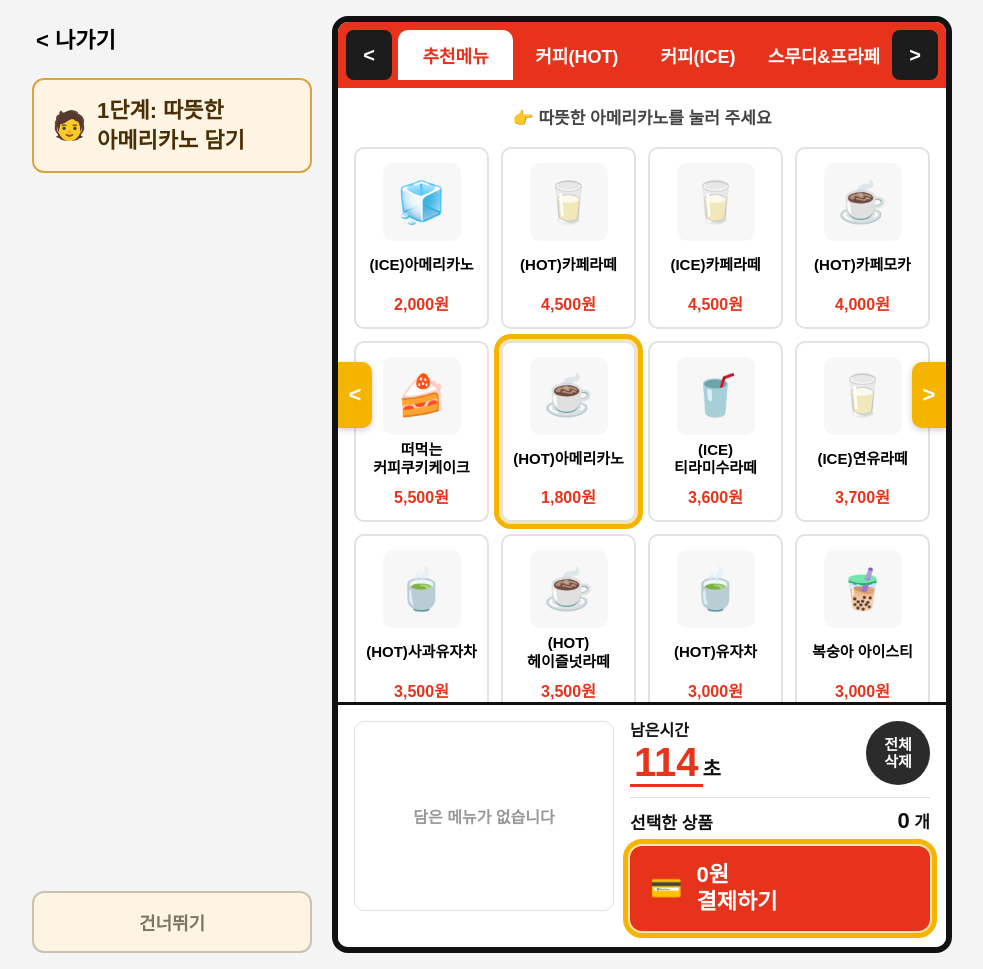
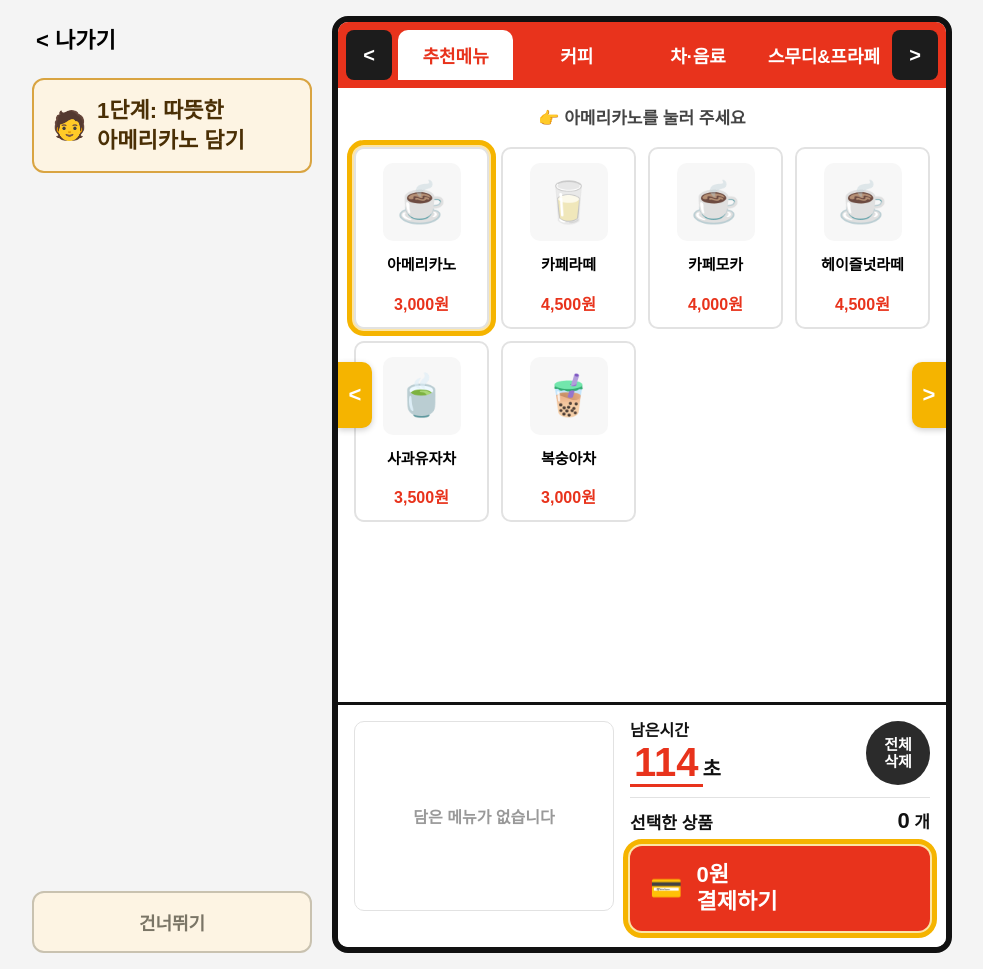
Before and after one commit to Pirogramming-25/Hackathon_2, a Django app: page /tutorial/ in a window 1280 px wide. Shown: the whole page, without its empty margins (148-1131 px from the left). Run offline with Django 5.2, Linux system fonts and the light colour scheme.

Commit message:
feat: 아이스/핫 중복 메뉴 수정, 스무디프라페 아이스 고정

```diff
--- a/static/css/tutorial.css
+++ b/static/css/tutorial.css
@@ -558,6 +558,18 @@ body {
     color: var(--mega-red-dark);
 }
 
+/* 아이스 전용 메뉴 온도 안내 */
+.opt-fixed {
+    padding: 14px;
+    border: 2px dashed #9cc3e6;
+    border-radius: 12px;
+    background: #f2f8fd;
+    color: #2f6ea5;
+    font-size: 18px;
+    font-weight: 700;
+    text-align: center;
+}
+
 .opt-qty {
     display: flex;
     align-items: center;
--- a/static/js/missions.js
+++ b/static/js/missions.js
@@ -4,38 +4,39 @@
 //    "flow"   → 판정 없음. 정해진 클릭 흐름만 통과 (Step1)
 //    "strict" → 옵션 조합이 target 과 정확히 일치해야 성공 (Step2)
 //    "real"   → 실전. 옵션 조합 일치 + 시간 기록, 가이드/하이라이트 없음 (Step3)
+//
+//  ※ 온도(핫/아이스)는 메뉴 이름이 아니라 "옵션"에서 고른다.
+//    메뉴는 기본 이름만(예: 아메리카노) 두고, 누르면 옵션 팝업에서 온도/크기/수량/포장 선택.
 
 //  상단 카테고리 탭
 const CATEGORIES = [
     { id: "reco", label: "추천메뉴" },
-    { id: "hot", label: "커피(HOT)" },
-    { id: "ice", label: "커피(ICE)" },
+    { id: "coffee", label: "커피" },
+    { id: "tea", label: "차·음료" },
     { id: "frappe", label: "스무디&프라페" },
 ];
 
-//  메뉴 데이터
+//  메뉴 데이터 (온도 구분 없이 기본 이름만)
 //  cats: 이 메뉴가 속한 탭들(복수 가능). icon 은 이미지 대체용 이모지.
 const MENUS = [
-    { id: "ice_americano", name: "(ICE)아메리카노", price: 2000, icon: "🧊", cats: ["reco", "ice"] },
-    { id: "hot_latte", name: "(HOT)카페라떼", price: 4500, icon: "🥛", cats: ["reco", "hot"] },
-    { id: "ice_latte", name: "(ICE)카페라떼", price: 4500, icon: "🥛", cats: ["reco", "ice"] },
-    { id: "hot_mocha", name: "(HOT)카페모카", price: 4000, icon: "☕", cats: ["reco", "hot"] },
-    { id: "cookie_cake", name: "떠먹는 커피쿠키케이크", price: 5500, icon: "🍰", cats: ["reco"] },
-    { id: "hot_americano", name: "(HOT)아메리카노", price: 1800, icon: "☕", cats: ["reco", "hot"] },
-    { id: "ice_tiramisu", name: "(ICE)티라미수라떼", price: 3600, icon: "🥤", cats: ["reco", "ice"] },
-    { id: "ice_condense", name: "(ICE)연유라떼", price: 3700, icon: "🥛", cats: ["reco", "ice"] },
-    { id: "hot_apple", name: "(HOT)사과유자차", price: 3500, icon: "🍵", cats: ["reco", "hot"] },
-    { id: "hot_hazelnut", name: "(HOT)헤이즐넛라떼", price: 3500, icon: "☕", cats: ["reco", "hot"] },
-    { id: "hot_yuja", name: "(HOT)유자차", price: 3000, icon: "🍵", cats: ["reco", "hot"] },
-    { id: "peach_tea", name: "복숭아 아이스티", price: 3000, icon: "🧋", cats: ["reco", "ice"] },
-    { id: "grapefruit", name: "자몽차", price: 3500, icon: "🍹", cats: ["reco", "hot"] },
-    { id: "ice_toffeenut", name: "(ICE)토피넛라떼", price: 3900, icon: "🥤", cats: ["reco", "ice"] },
-    { id: "strawberry_smoothie", name: "딸기스무디", price: 4500, icon: "🍓", cats: ["frappe"] },
-    { id: "mango_frappe", name: "망고프라페", price: 5000, icon: "🥭", cats: ["frappe"] },
-    { id: "choco_frappe", name: "초코프라페", price: 5000, icon: "🍫", cats: ["frappe"] },
+    { id: "americano", name: "아메리카노", price: 3000, icon: "☕", cats: ["reco", "coffee"] },
+    { id: "latte", name: "카페라떼", price: 4500, icon: "🥛", cats: ["reco", "coffee"] },
+    { id: "mocha", name: "카페모카", price: 4000, icon: "☕", cats: ["reco", "coffee"] },
+    { id: "hazelnut", name: "헤이즐넛라떼", price: 4500, icon: "☕", cats: ["reco", "coffee"] },
+    { id: "condense", name: "연유라떼", price: 3700, icon: "🥛", cats: ["coffee"] },
+    { id: "tiramisu", name: "티라미수라떼", price: 4300, icon: "🥤", cats: ["coffee"] },
+    { id: "toffeenut", name: "토피넛라떼", price: 4500, icon: "🥤", cats: ["coffee"] },
+    { id: "apple_yuja", name: "사과유자차", price: 3500, icon: "🍵", cats: ["reco", "tea"] },
+    { id: "yuja", name: "유자차", price: 3000, icon: "🍵", cats: ["tea"] },
+    { id: "grapefruit", name: "자몽차", price: 3500, icon: "🍹", cats: ["tea"] },
+    { id: "peach", name: "복숭아차", price: 3000, icon: "🧋", cats: ["reco", "tea"] },
+    // 스무디·프라페는 항상 차가운 메뉴 (iceOnly: 온도 선택 없이 아이스 고정)
+    { id: "strawberry", name: "딸기스무디", price: 4500, icon: "🍓", cats: ["frappe"], iceOnly: true },
+    { id: "mango", name: "망고프라페", price: 5000, icon: "🥭", cats: ["frappe"], iceOnly: true },
+    { id: "choco", name: "초코프라페", price: 5000, icon: "🍫", cats: ["frappe"], iceOnly: true },
 ];
 
-// 옵션(온도·크기·수량·포장) — Step2/Step3 공용
+// 옵션(온도·크기·수량·포장) — 모든 Step 공용
 const OPTION_SET = {
     temp: [{ id: "hot", label: "따뜻하게" }, { id: "ice", label: "차갑게" }],
     size: [{ id: "small", label: "보통" }, { id: "large", label: "크게" }],
@@ -49,9 +50,12 @@ const MISSIONS = {
         title: "1단계: 따뜻한 아메리카노 담기",
         judge: "flow",
         timeLimit: 120,
-        correctMenu: "hot_americano",   // flow 판정: 이 메뉴만 정답
-        guide: {                        // tutorial 모드에서 화면별로 띄울 안내
-            menu: { text: "따뜻한 아메리카노를 눌러 주세요", highlight: "hot_americano" },
+        correctMenu: "americano",
+        target: { temp: "hot", size: "small", qty: 1, place: "eatin" },
+        options: OPTION_SET,
+        guide: {
+            menu: { text: "아메리카노를 눌러 주세요", highlight: "americano" },
+            option: { text: "‘따뜻하게’를 고르고 담기를 눌러 주세요", highlight: null },
             cart: { text: "결제하기 버튼을 눌러 주세요", highlight: "btnPay" },
         },
     },
@@ -61,11 +65,11 @@ const MISSIONS = {
         title: "2단계: 아이스 아메리카노 · 크게 · 2잔 · 포장",
         judge: "strict",
         timeLimit: 120,
-        correctMenu: "ice_americano",
+        correctMenu: "americano",
         target: { temp: "ice", size: "large", qty: 2, place: "takeout" },
         options: OPTION_SET,
         guide: {
-            menu: { text: "아이스 아메리카노를 눌러 주세요", highlight: "ice_americano" },
+            menu: { text: "아메리카노를 눌러 주세요", highlight: "americano" },
             option: { text: "차갑게 · 크게 · 2잔 · 포장을 골라 주세요", highlight: null },
         },
     },
@@ -75,10 +79,10 @@ const MISSIONS = {
         title: "3단계: 카페라떼 핫 3잔 주문하고 결제하기",
         judge: "real",
         timeLimit: 120,
-        correctMenu: "hot_latte",
+        correctMenu: "latte",
         target: { temp: "hot", size: "large", qty: 3, place: "takeout" },
         options: OPTION_SET,
-        guide: null,                    // 실전이라 안내/하이라이트 없음
+        guide: null,
     },
 
 };
--- a/static/js/tutorial.js
+++ b/static/js/tutorial.js
@@ -132,16 +132,9 @@ function updateSummary() {
 }
 
 //  담기 흐름
+//  온도가 옵션으로 빠졌으므로, 모든 메뉴는 옵션 팝업(온도·크기·수량·포장)을 거쳐 담는다.
 function onSelectMenu(menuId) {
-    const m = MISSIONS[state.stepId];
-
-    // Step2/Step3: 옵션 팝업을 거쳐 담기
-    if (m.judge === "strict" || m.judge === "real") {
-        openOptionModal(menuId);
-        return;
-    }
-    // Step1(flow): 바로 담기
-    addToCart(menuId, 1, null);
+    openOptionModal(menuId);
 }
 
 function addToCart(menuId, qty, options) {
@@ -154,7 +147,9 @@ function addToCart(menuId, qty, options) {
 //  옵션 팝업
 function openOptionModal(menuId) {
     state.pendingMenu = menuId;
-    state.pendingOpt = { temp: null, size: null, qty: 1, place: null };
+    // 아이스 전용 메뉴(스무디·프라페)는 온도를 'ice'로 고정, 그 외엔 미선택
+    const iceOnly = MENU_BY_ID[menuId].iceOnly;
+    state.pendingOpt = { temp: iceOnly ? "ice" : null, size: null, qty: 1, place: null };
     optionTitle.textContent = MENU_BY_ID[menuId].name + " 옵션";
     renderOptionBody();
     optionModal.hidden = false;
@@ -164,9 +159,15 @@ function renderOptionBody() {
     const opts = MISSIONS[state.stepId].options;
     const sel = state.pendingOpt;
     const g = guideFor("option");
+    const iceOnly = MENU_BY_ID[state.pendingMenu].iceOnly;
 
     let html = guideHTML(g);
-    html += optBlock("온도", opts.temp, sel.temp, "temp");
+    // 아이스 전용 메뉴는 온도 선택 버튼 대신 '차가운 메뉴' 안내만 표시
+    if (iceOnly) {
+        html += `<div class="opt-block"><div class="opt-label">온도</div><p class="opt-fixed">🧊 차가운 메뉴예요</p></div>`;
+    } else {
+        html += optBlock("온도", opts.temp, sel.temp, "temp");
+    }
     html += optBlock("크기", opts.size, sel.size, "size");
     html += `
     <div class="opt-block">
```
